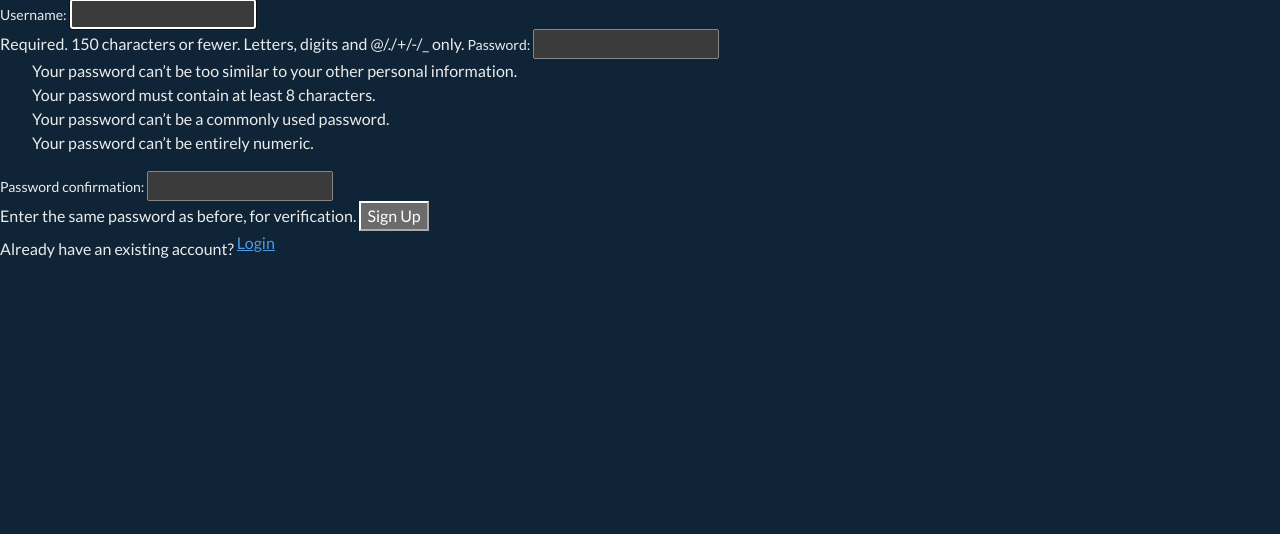
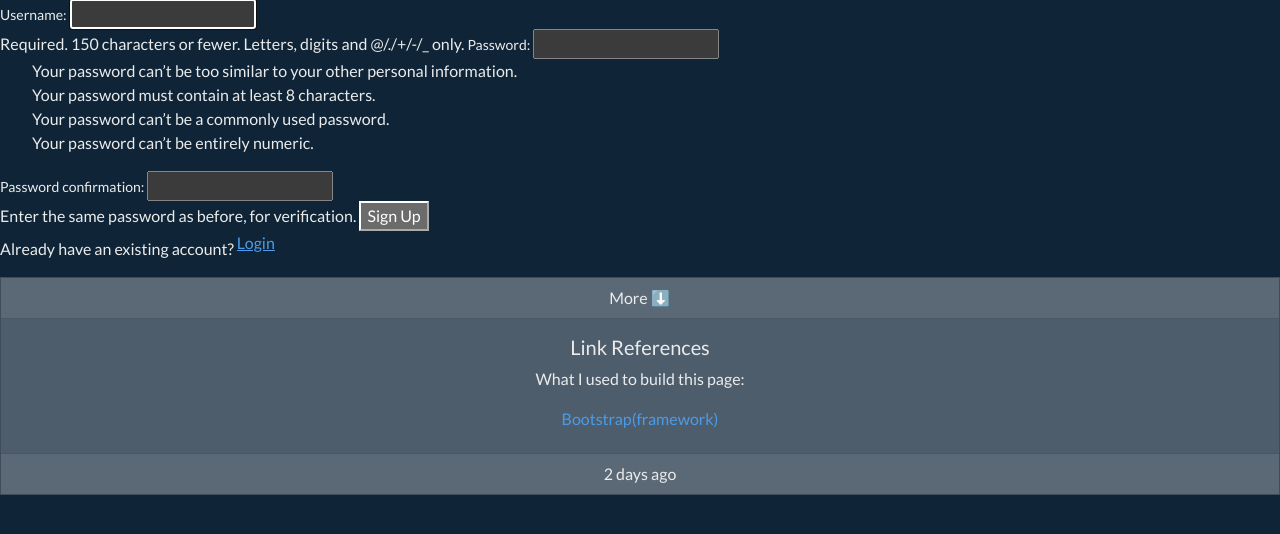
Before and after one commit to adamthompson0/Capstone, a Django app: page /user/signup/ in a window 1280 px wide. Shown: the part 153-687 px from the top of the page. Run offline with Django 4.2, Linux system fonts and the light colour scheme; some libraries are stand-ins or nearby versions.

Commit message:
Create footer

```diff
--- /dev/null
+++ b/weather/static/weather/footer.css
@@ -0,0 +1,3 @@
+.footer-link{
+    text-decoration: none
+}
--- a/weather/static/weather/navbar.css
+++ b/weather/static/weather/navbar.css
@@ -53,6 +53,7 @@ ul{
     margin-right: 20px;
 }
 
+/* https://css-tricks.com/css-link-hover-effects/ */
 a {
     overflow: hidden;
     position: relative;
--- /dev/null
+++ b/weather/templates/weather/_footer.html
@@ -0,0 +1,17 @@
+{% load static %}
+
+<link rel="stylesheet" href="{% static 'weather/footer.css'%}">
+
+<div class="card text-center">
+    <div class="card-header">
+      More ⬇️
+    </div>
+    <div class="card-body">
+      <h5 class="card-title">Link References</h5>
+      <p class="card-text">What I used to build this page: </p>
+      <a href="https://getbootstrap.com/" class='footer-link'>Bootstrap(framework)</a>
+    </div>
+    <div class="card-footer text-body-secondary">
+      2 days ago
+    </div>
+  </div>
--- a/weather/templates/weather/base.html
+++ b/weather/templates/weather/base.html
@@ -16,5 +16,7 @@
     {% block content %}
     {% endblock content %}
 
+    {% include 'weather/_footer.html' %}
+
 </body>
 </html>
```
